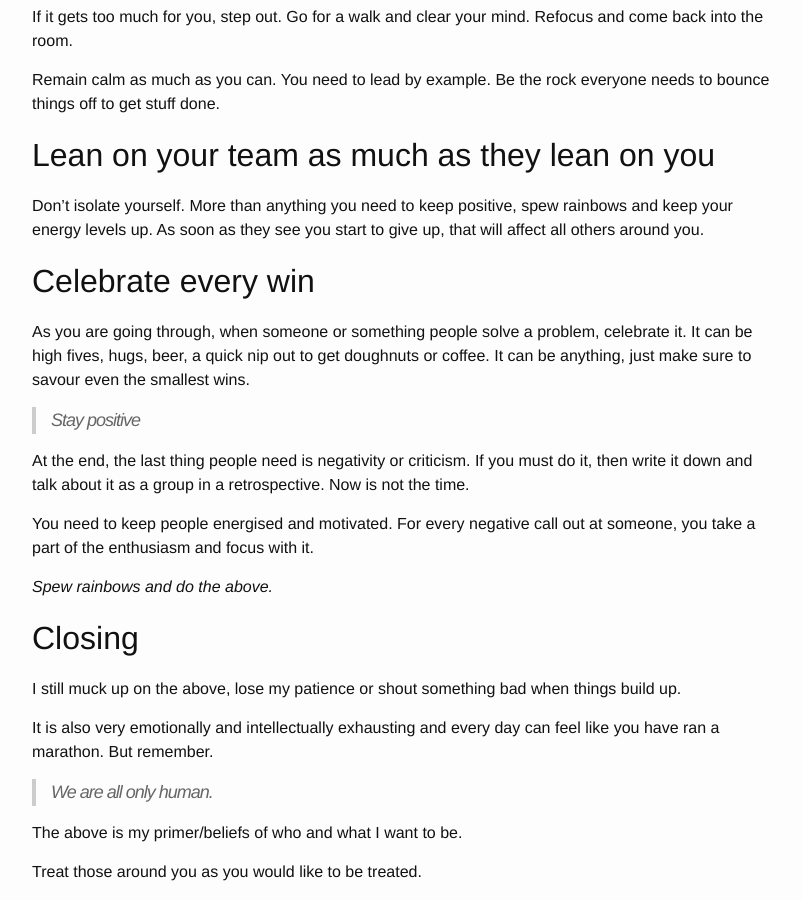
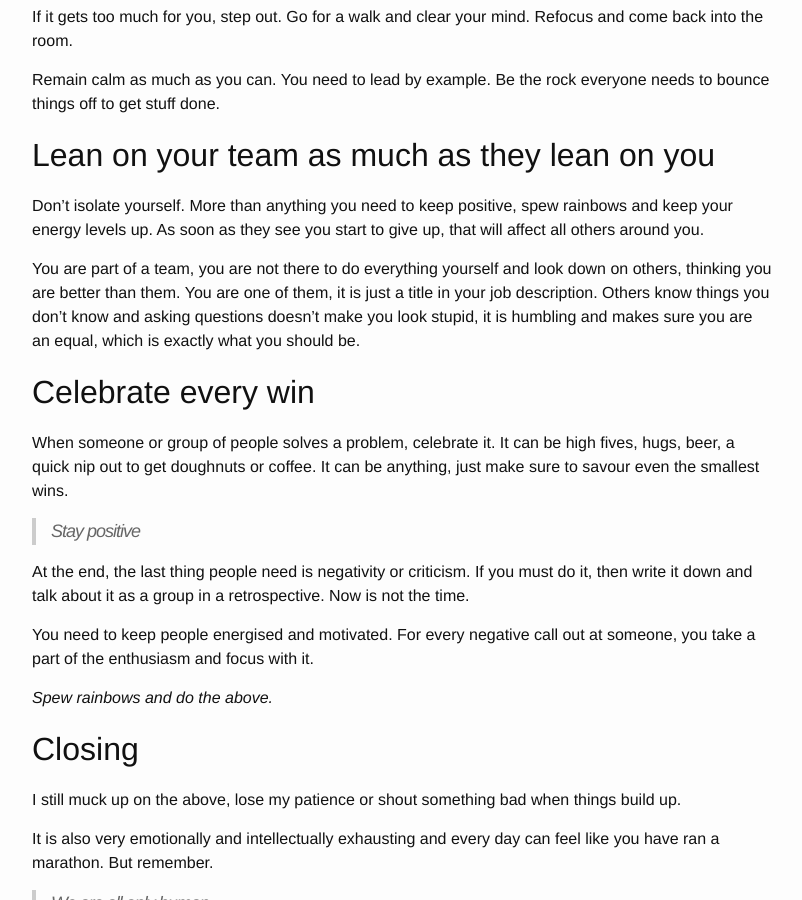
Before and after one commit to johnnolan/blog, a Jekyll site: the page built from _posts/2017-06-19-handling-team-end-project.markdown, in a window 1280 px wide and 900 px high, scrolled down 2414 px. Shown: the whole window, without its empty margins (238-1040 px from the left). Built offline with Jekyll 4.4.1, drawn with Linux system fonts in a browser that asks for light colours.

Commit message:
Added new content to blog post and fixed grammer

```diff
--- a/_config-amp.yml
+++ b/_config-amp.yml
@@ -6,7 +6,7 @@
 # 'jekyll serve'. If you change this file, please restart the server process.
 
 # Site settings
-version: 1498024640093
+version: 1498115646650
 title:  Front End Development and Leadership/Coaching
 email: johnnolan@nolanscafe.co.uk
 description: > # this means to ignore newlines until "baseurl:"
--- a/_config.yml
+++ b/_config.yml
@@ -6,7 +6,7 @@
 # 'jekyll serve'. If you change this file, please restart the server process.
 
 # Site settings
-version: 1498024640093
+version: 1498115646650
 title:  Front End Development and Leadership/Coaching
 email: johnnolan@nolanscafe.co.uk
 description: > # this means to ignore newlines until "baseurl:"
--- a/_posts/2017-06-19-handling-team-end-project.markdown
+++ b/_posts/2017-06-19-handling-team-end-project.markdown
@@ -83,11 +83,18 @@ Remain calm as much as you can. You need to lead by example. Be the rock everyon
 stuff done.
 
 ## Lean on your team as much as they lean on you
-Don't isolate yourself. More than anything you need to keep positive, spew rainbows and keep your energy levels up.
+Don't isolate yourself. More than anything you need to keep positive,
+spew rainbows and keep your energy levels up.
 As soon as they see you start to give up, that will affect all others around you.
 
+You are part of a team, you are not there to do everything yourself and look down on others,
+ thinking you are better than them. You are one of them, it is just a title in your
+  job description. Others know things you don't know and asking questions doesn't make
+  you look stupid, it is humbling and makes sure you are an equal, which is exactly
+  what you should be.
+
 ## Celebrate every win
-As you are going through, when someone or something people solve a problem, celebrate it. It can be high fives, hugs,
+When someone or group of people solves a problem, celebrate it. It can be high fives, hugs,
 beer, a quick nip out to get doughnuts or coffee. It can be anything, just make sure to savour even the smallest wins.
 
 > Stay positive
```
